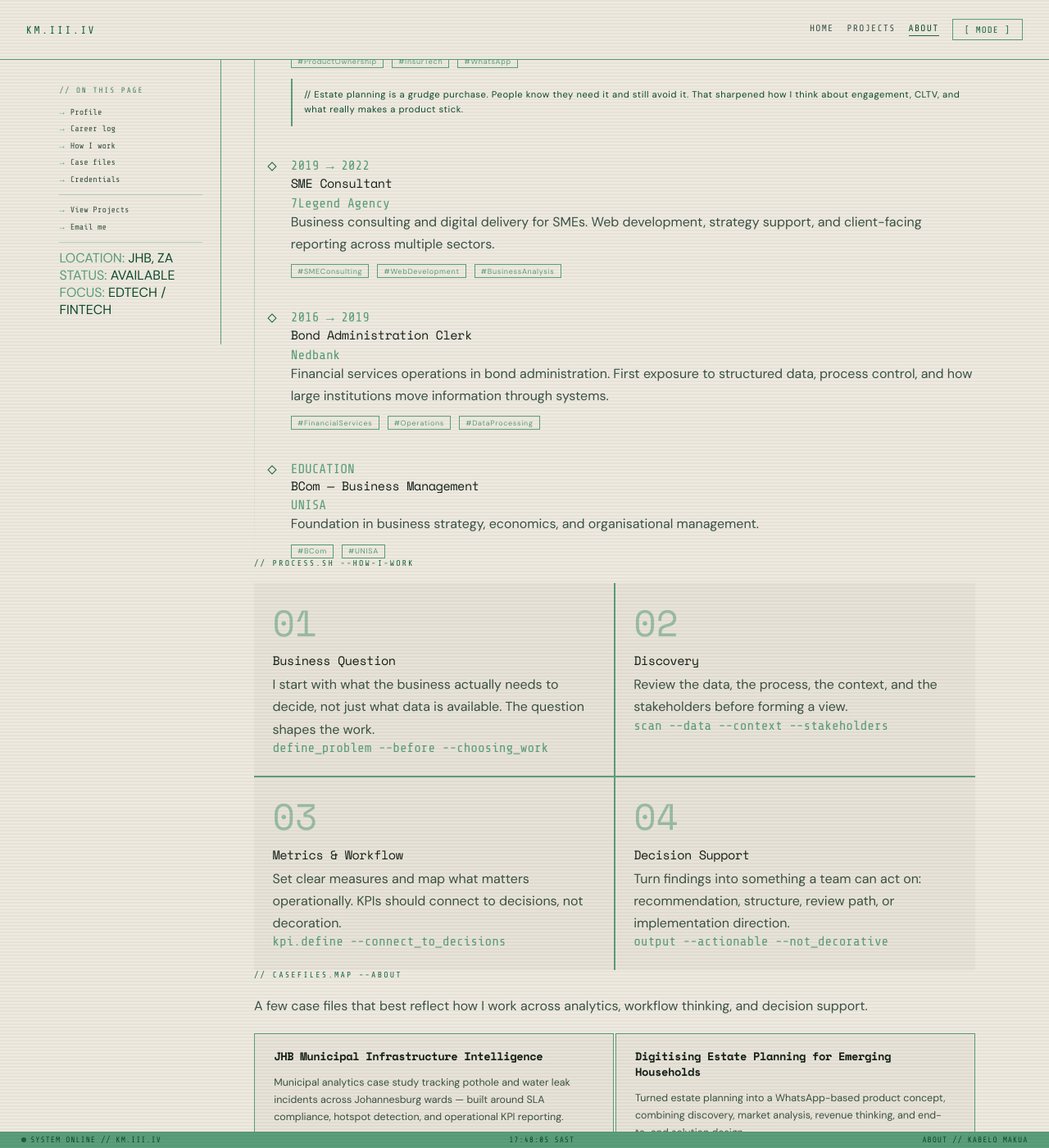
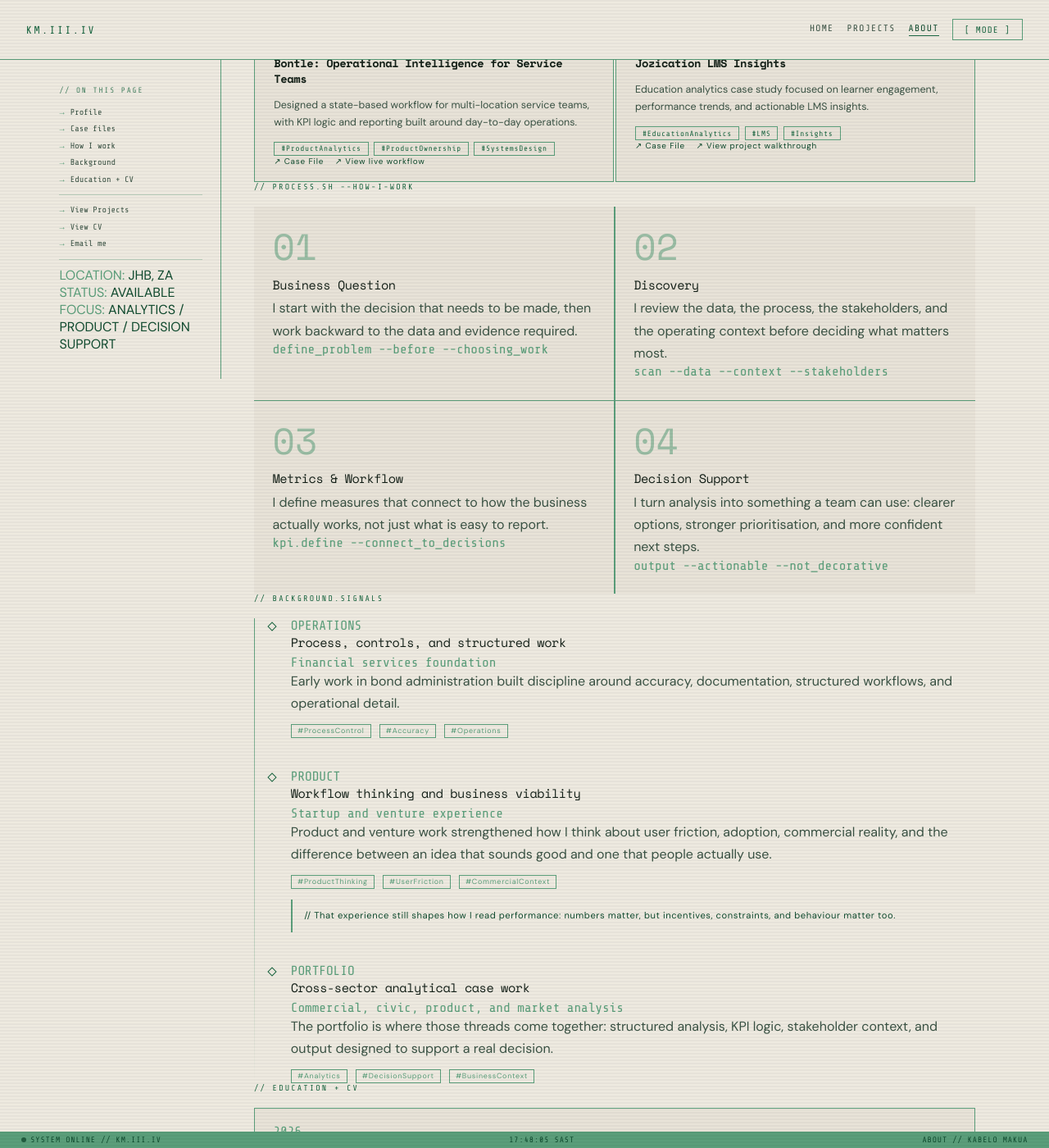
Before and after one commit to km-webdvlpr/III_V2, a Jekyll site: the page built from about.md, in a window 1280 px wide and 1400 px high, scrolled down 1181 px. Shown: the whole window at 82% size. Built offline with Jekyll 4.4.1, drawn with Linux system fonts in a browser that asks for light colours; some of the changed text lies outside the part shown.

Commit message:
refine: strengthen portfolio positioning copy

```diff
--- a/about.md
+++ b/about.md
@@ -1,7 +1,7 @@
 ---
 layout: page
 title: About
-description: Structured analytics delivery with business and product context. Built over time. Still building.
+description: Portfolio-led analytics work with business and product context.
 status_context: ABOUT // KABELO MAKUA
 body_class: page-about
 page_class: page-about
@@ -10,25 +10,26 @@
 <section class="page-header">
   <div class="breadcrumb">HOME <span>//</span> ABOUT</div>
   <h1 class="page-title">About <span style="color:var(--green-bright);">{{ site.mark_name }}</span></h1>
-  <p class="page-subtitle">Structured analytics delivery with business and product context. Built over time. Still building.</p>
+  <p class="page-subtitle">This portfolio is built to show how I approach analytical work: define the question, understand the context, structure the metrics, and produce decision-ready output.</p>
 </section>
 
 <section class="about-layout">
   <aside class="sidebar">
     <div class="sidebar-label">// ON THIS PAGE</div>
     <a class="sidebar-link" href="#profile">Profile</a>
-    <a class="sidebar-link" href="#career">Career log</a>
+    <a class="sidebar-link" href="#case-files">Case files</a>
     <a class="sidebar-link" href="#process">How I work</a>
-    <a class="sidebar-link" href="#case-files">Case files</a>
-    <a class="sidebar-link" href="#credentials">Credentials</a>
+    <a class="sidebar-link" href="#background">Background</a>
+    <a class="sidebar-link" href="#credentials">Education + CV</a>
     <hr class="sidebar-divider">
     <a class="sidebar-link" href="{{ '/projects/' | relative_url }}">View Projects</a>
+    <a class="sidebar-link" href="{{ '/assets/files/Kabelo_Makua_CV_04.pdf' | relative_url }}" target="_blank" rel="noreferrer">View CV</a>
     <a class="sidebar-link" href="mailto:{{ site.contact_email }}">Email me</a>
     <hr class="sidebar-divider">
     <div class="sidebar-meta">
       LOCATION: <span class="hi">{{ site.location_label }}</span><br>
       STATUS: <span class="hi">AVAILABLE</span><br>
-      FOCUS: <span class="hi">EDTECH / FINTECH</span>
+      FOCUS: <span class="hi">ANALYTICS / PRODUCT / DECISION SUPPORT</span>
     </div>
   </aside>
 
@@ -44,13 +45,13 @@
         <div class="profile-title">DATA ANALYST &nbsp;//&nbsp; PRODUCT THINKING &nbsp;//&nbsp; {{ site.location_label }}</div>
         <hr class="profile-divider">
         <p class="profile-text">
-          I came into analytics the long way. Bond administration at <strong>Nedbank</strong>. Web development and SME consulting. A startup, <strong>SuccessorX</strong>, where I built and pivoted a WhatsApp-based estate planning product from scratch and learned how hard it is to make a grudge product actually stick.
+          I work primarily as a data analyst, with stronger projects that also show business analysis and product thinking. The work here is built around real questions, stakeholder context, and usable outputs rather than reporting for its own sake.
         </p>
         <p class="profile-text">
-          Along the way I finished the <strong>ALX / ExploreAI Data Science programme</strong>, started a postgraduate path in data science, and built a portfolio that reflects how I actually think: <strong>business question first, then the data</strong>.
+          My best work sits where analysis needs to do more than describe performance. It needs to clarify the problem, define the measure, and help a team decide what to do next. That is the thread running through this portfolio across commercial, operational, market, and product-shaped case work.
         </p>
         <p class="profile-text">
-          I am not chasing titles for the sake of it. I am looking for teams where analysis connects to real decisions in products, operations, and commercial work, especially where the data can move something practical.
+          This site is designed to be read through the projects first. The portfolio carries the main argument. The CV provides the formal background.
         </p>
         <div class="profile-stats">
           <div class="stat-cell">
@@ -69,90 +70,9 @@
       </div>
     </section>
 
-    <section class="section" id="career">
-      <div class="section-tag reveal">// career.log --full</div>
-      <div class="career-log">
-        <div class="log-entry reveal">
-          <div class="log-timestamp">2025 → NOW</div>
-          <div class="log-role">Product &amp; Insights Analyst</div>
-          <div class="log-org">TEC4TH // Independent Consulting</div>
-          <div class="log-desc">Analytics consulting and portfolio development across EdTech, FinTech, civic data, customer retention, and product-style case studies. Building toward a stronger product and commercial analytics path.</div>
-          <span class="log-tag">#ProductAnalytics</span>
-          <span class="log-tag">#EdTech</span>
-          <span class="log-tag">#FinTech</span>
-        </div>
-        <div class="log-entry reveal">
-          <div class="log-timestamp">2022 → 2025</div>
-          <div class="log-role">Co-Founder / Product Lead</div>
-          <div class="log-org">SuccessorX</div>
-          <div class="log-desc">Built a WhatsApp-based digital estate planning product from concept to market. Led discovery, user research, market sizing, flow design, and product pivoting.</div>
-          <span class="log-tag">#ProductOwnership</span>
-          <span class="log-tag">#InsurTech</span>
-          <span class="log-tag">#WhatsApp</span>
-          <div class="log-insight">// Estate planning is a grudge purchase. People know they need it and still avoid it. That sharpened how I think about engagement, CLTV, and what really makes a product stick.</div>
-        </div>
-        <div class="log-entry reveal">
-          <div class="log-timestamp">2019 → 2022</div>
-          <div class="log-role">SME Consultant</div>
-          <div class="log-org">7Legend Agency</div>
-          <div class="log-desc">Business consulting and digital delivery for SMEs. Web development, strategy support, and client-facing reporting across multiple sectors.</div>
-          <span class="log-tag">#SMEConsulting</span>
-          <span class="log-tag">#WebDevelopment</span>
-          <span class="log-tag">#BusinessAnalysis</span>
-        </div>
-        <div class="log-entry reveal">
-          <div class="log-timestamp">2016 → 2019</div>
-          <div class="log-role">Bond Administration Clerk</div>
-          <div class="log-org">Nedbank</div>
-          <div class="log-desc">Financial services operations in bond administration. First exposure to structured data, process control, and how large institutions move information through systems.</div>
-          <span class="log-tag">#FinancialServices</span>
-          <span class="log-tag">#Operations</span>
-          <span class="log-tag">#DataProcessing</span>
-        </div>
-        <div class="log-entry reveal" style="padding-bottom:0;">
-          <div class="log-timestamp">EDUCATION</div>
-          <div class="log-role">BCom — Business Management</div>
-          <div class="log-org">UNISA</div>
-          <div class="log-desc">Foundation in business strategy, economics, and organisational management.</div>
-          <span class="log-tag">#BCom</span>
-          <span class="log-tag">#UNISA</span>
-        </div>
-      </div>
-    </section>
-
-    <section class="section" id="process">
-      <div class="section-tag reveal">// process.sh --how-i-work</div>
-      <div class="process-grid reveal">
-        <div class="process-cell">
-          <div class="process-num">01</div>
-          <div class="process-title">Business Question</div>
-          <div class="process-desc">I start with what the business actually needs to decide, not just what data is available. The question shapes the work.</div>
-          <div class="process-cmd">define_problem --before --choosing_work</div>
-        </div>
-        <div class="process-cell">
-          <div class="process-num">02</div>
-          <div class="process-title">Discovery</div>
-          <div class="process-desc">Review the data, the process, the context, and the stakeholders before forming a view.</div>
-          <div class="process-cmd">scan --data --context --stakeholders</div>
-        </div>
-        <div class="process-cell">
-          <div class="process-num">03</div>
-          <div class="process-title">Metrics &amp; Workflow</div>
-          <div class="process-desc">Set clear measures and map what matters operationally. KPIs should connect to decisions, not decoration.</div>
-          <div class="process-cmd">kpi.define --connect_to_decisions</div>
-        </div>
-        <div class="process-cell">
-          <div class="process-num">04</div>
-          <div class="process-title">Decision Support</div>
-          <div class="process-desc">Turn findings into something a team can act on: recommendation, structure, review path, or implementation direction.</div>
-          <div class="process-cmd">output --actionable --not_decorative</div>
-        </div>
-      </div>
-    </section>
-
     <section class="section" id="case-files">
       <div class="section-tag reveal">// casefiles.map --about</div>
-      <p class="page-desc reveal" style="margin-bottom:1.2rem;max-width:none;">A few case files that best reflect how I work across analytics, workflow thinking, and decision support.</p>
+      <p class="page-desc reveal" style="margin-bottom:1.2rem;max-width:none;">Selected case files that best show how I approach problem framing, workflow thinking, KPI design, and decision support.</p>
       <div class="compact-grid">
         {% for entry in site.data.project_registry %}
           {% if entry.about %}
@@ -167,38 +87,115 @@
       </div>
     </section>
 
+    <section class="section" id="process">
+      <div class="section-tag reveal">// process.sh --how-i-work</div>
+      <div class="process-grid reveal">
+        <div class="process-cell">
+          <div class="process-num">01</div>
+          <div class="process-title">Business Question</div>
+          <div class="process-desc">I start with the decision that needs to be made, then work backward to the data and evidence required.</div>
+          <div class="process-cmd">define_problem --before --choosing_work</div>
+        </div>
+        <div class="process-cell">
+          <div class="process-num">02</div>
+          <div class="process-title">Discovery</div>
+          <div class="process-desc">I review the data, the process, the stakeholders, and the operating context before deciding what matters most.</div>
+          <div class="process-cmd">scan --data --context --stakeholders</div>
+        </div>
+        <div class="process-cell">
+          <div class="process-num">03</div>
+          <div class="process-title">Metrics &amp; Workflow</div>
+          <div class="process-desc">I define measures that connect to how the business actually works, not just what is easy to report.</div>
+          <div class="process-cmd">kpi.define --connect_to_decisions</div>
+        </div>
+        <div class="process-cell">
+          <div class="process-num">04</div>
+          <div class="process-title">Decision Support</div>
+          <div class="process-desc">I turn analysis into something a team can use: clearer options, stronger prioritisation, and more confident next steps.</div>
+          <div class="process-cmd">output --actionable --not_decorative</div>
+        </div>
+      </div>
+    </section>
+
+    <section class="section" id="background">
+      <div class="section-tag reveal">// background.signals</div>
+      <div class="career-log">
+        <div class="log-entry reveal">
+          <div class="log-timestamp">OPERATIONS</div>
+          <div class="log-role">Process, controls, and structured work</div>
+          <div class="log-org">Financial services foundation</div>
+          <div class="log-desc">Early work in bond administration built discipline around accuracy, documentation, structured workflows, and operational detail.</div>
+          <span class="log-tag">#ProcessControl</span>
+          <span class="log-tag">#Accuracy</span>
+          <span class="log-tag">#Operations</span>
+        </div>
+        <div class="log-entry reveal">
+          <div class="log-timestamp">PRODUCT</div>
+          <div class="log-role">Workflow thinking and business viability</div>
+          <div class="log-org">Startup and venture experience</div>
+          <div class="log-desc">Product and venture work strengthened how I think about user friction, adoption, commercial reality, and the difference between an idea that sounds good and one that people actually use.</div>
+          <span class="log-tag">#ProductThinking</span>
+          <span class="log-tag">#UserFriction</span>
+          <span class="log-tag">#CommercialContext</span>
+          <div class="log-insight">// That experience still shapes how I read performance: numbers matter, but incentives, constraints, and behaviour matter too.</div>
+        </div>
+        <div class="log-entry reveal" style="padding-bottom:0;">
+          <div class="log-timestamp">PORTFOLIO</div>
+          <div class="log-role">Cross-sector analytical case work</div>
+          <div class="log-org">Commercial, civic, product, and market analysis</div>
+          <div class="log-desc">The portfolio is where those threads come together: structured analysis, KPI logic, stakeholder context, and output designed to support a real decision.</div>
+          <span class="log-tag">#Analytics</span>
+          <span class="log-tag">#DecisionSupport</span>
+          <span class="log-tag">#BusinessContext</span>
+        </div>
+      </div>
+    </section>
+
     <section class="section" id="credentials">
-      <div class="section-tag reveal">// credentials[]</div>
+      <div class="section-tag reveal">// education + cv</div>
       <div class="cred-block reveal">
         <div class="cred-row">
           <div class="cred-left">
-            <div class="cred-year">2026 — 13 MONTHS</div>
-            <div class="cred-title">Applied Data Science — Certificate</div>
+            <div class="cred-year">2026</div>
+            <div class="cred-title">Applied Data Science - Certificate</div>
             <div class="cred-org">ALX / ExploreAI</div>
+            <p>Professional data science programme focused on practical analytical delivery.</p>
           </div>
           <a href="{{ '/assets/images/84-data-science-certificate-kabelo-makua.png' | relative_url }}" class="cred-link" target="_blank" rel="noreferrer">View Cert</a>
         </div>
         <div class="cred-row">
           <div class="cred-left">
-            <div class="cred-year">2023 — 12 WEEKS</div>
-            <div class="cred-title">Entrepreneurship Development Programme</div>
-            <div class="cred-org">Startup School</div>
+            <div class="cred-year">ACADEMIC BASE</div>
+            <div class="cred-title">BCom - Business Management</div>
+            <div class="cred-org">UNISA</div>
+            <p>Business foundation in management, strategy, and economics.</p>
           </div>
-          <a href="{{ '/assets/images/Kabelo%20Makua.pdf' | relative_url }}" class="cred-link" target="_blank" rel="noreferrer">View Cert</a>
+          <span class="cred-link" style="cursor:default;">FOUNDATION</span>
         </div>
         <div class="cred-row">
           <div class="cred-left">
             <div class="cred-year">IN PROGRESS</div>
             <div class="cred-title">Postgraduate Data Science Path</div>
             <div class="cred-org">Continuing technical development</div>
+            <p>Ongoing technical development in data science and analytical depth.</p>
           </div>
           <span class="cred-link" style="cursor:default;">IN PROGRESS</span>
+        </div>
+        <div class="cred-row">
+          <div class="cred-left">
+            <div class="cred-year">CV</div>
+            <div class="cred-title">Curriculum Vitae</div>
+            <div class="cred-org">Full professional background and role history</div>
+            <p>For formal experience history, role detail, and full chronology.</p>
+          </div>
+          <a href="{{ '/assets/files/Kabelo_Makua_CV_04.pdf' | relative_url }}" class="cred-link" target="_blank" rel="noreferrer">View CV</a>
         </div>
       </div>
     </section>
 
     <div class="about-cta reveal">
       <a href="{{ '/projects/' | relative_url }}" class="btn-solid">View Projects</a>
+      <a href="{{ '/assets/files/Kabelo_Makua_CV_04.pdf' | relative_url }}" class="btn-outline" target="_blank" rel="noreferrer">View CV</a>
       <a href="mailto:{{ site.contact_email }}" class="btn-outline">Get in Touch</a>
     </div>
   </main>
```
Also changed, not shown: index.md (+2 -2 lines), 1 other file.
